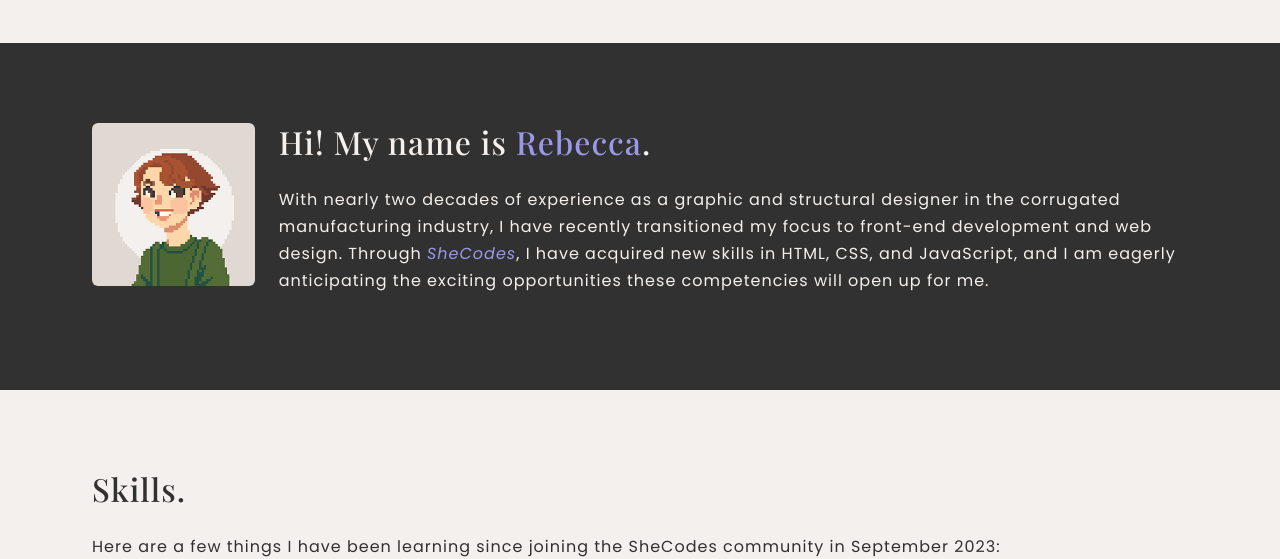
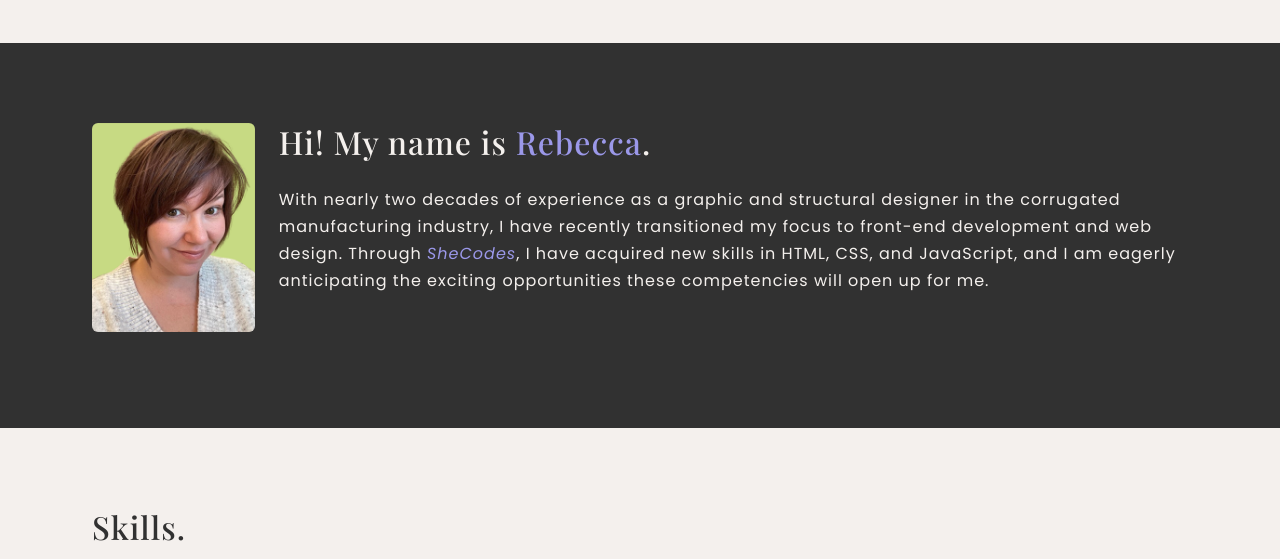
Before and after one commit to reb84/portfolio-main, a plain HTML site: page index.html in a window 1280 px wide. Shown: the part 840-1399 px from the top of the page. Drawn offline with nearby package versions, Linux system fonts and the light colour scheme; a web font is replaced by a local one.

Commit message:
updated profile img

```diff
--- a/index.html
+++ b/index.html
@@ -86,7 +86,7 @@
           <div class="container main-about">
             <div class="row">
               <div class="col-lg-2">
-                <img src="/imgs/pixelme.png" class="img-fluid mb-3 rounded" />
+                <img src="/imgs/profile.png" class="img-fluid mb-3 rounded" />
               </div>
 
               <div class="col-lg-10">
```
Also changed, not shown: imgs/profile.png (added).
